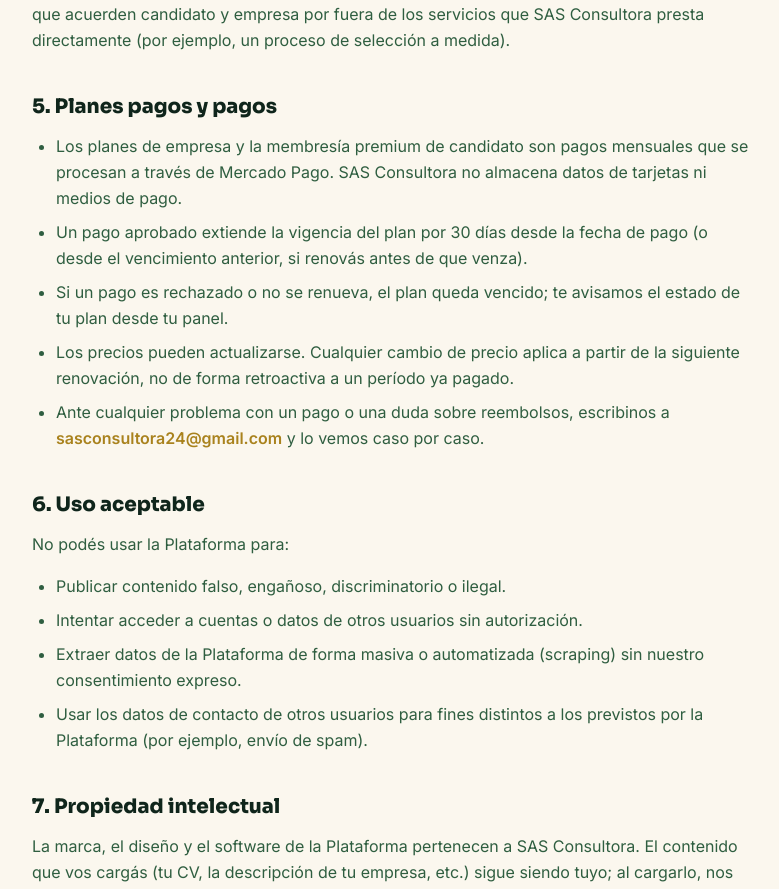
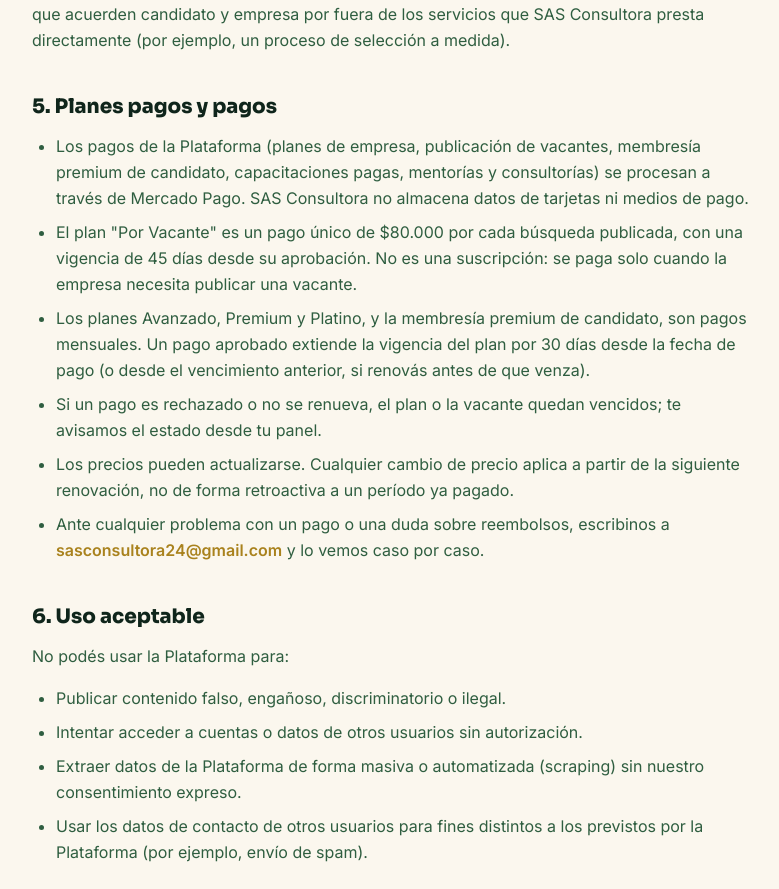
Before and after one commit to sasconsultora24-rgb/talento-desarrollo, a React (Vite) app: page /#/terminos in a window 1280 px wide. Shown: the part 1040-1929 px from the top of the page, without its empty margins (248-1027 px from the left). Built offline with nearby package versions, Linux system fonts and the light colour scheme; no server answers; the database is empty.

Commit message:
QA final: fix login/redirects para rol integrante, grid de 4 planes PYME, texto legal de planes actualizado

```diff
--- a/src/pages/Capacitaciones.jsx
+++ b/src/pages/Capacitaciones.jsx
@@ -31,6 +31,10 @@ export default function Capacitaciones() {
   const [error, setError] = useState("");
 
   async function handleInscribir(id) {
+    if (session.role === "integrante") {
+      navigate("/integrante");
+      return;
+    }
     if (session.role !== "candidato" && session.role !== "empresa") {
       navigate("/registro");
       return;
@@ -45,6 +49,10 @@ export default function Capacitaciones() {
   }
 
   async function handleComprarAcceso(id) {
+    if (session.role === "integrante") {
+      navigate("/integrante");
+      return;
+    }
     if (session.role !== "candidato" && session.role !== "empresa") {
       navigate("/registro");
       return;
--- a/src/pages/Ingresar.jsx
+++ b/src/pages/Ingresar.jsx
@@ -20,6 +20,7 @@ export default function Ingresar() {
     if (!intentado || resolviendo) return;
     if (session.role === "candidato") navigate("/candidato");
     else if (session.role === "empresa") navigate("/empresa");
+    else if (session.role === "integrante") navigate("/integrante");
     else if (session.role === "admin") navigate("/admin");
     else if (session.authUserId) {
       setError("Tu cuenta no tiene un perfil asociado todavía. Contactanos si creés que es un error.");
--- a/src/pages/PagoResultado.jsx
+++ b/src/pages/PagoResultado.jsx
@@ -46,7 +46,14 @@ export default function PagoResultado() {
     // eslint-disable-next-line react-hooks/exhaustive-deps
   }, [estado]);
 
-  const volverA = session.role === "empresa" ? "/empresa" : session.role === "candidato" ? "/candidato" : "/";
+  const volverA =
+    session.role === "empresa"
+      ? "/empresa"
+      : session.role === "candidato"
+      ? "/candidato"
+      : session.role === "integrante"
+      ? "/integrante"
+      : "/";
 
   return (
     <div className="max-w-lg mx-auto px-4 py-24 text-center">
--- a/src/pages/ParaPymes.jsx
+++ b/src/pages/ParaPymes.jsx
@@ -216,7 +216,7 @@ export default function ParaPymes() {
             subtitle="Elegí el nivel de acompañamiento que necesita tu PYME. Cada plan también define qué tenés incluido en las otras 3 áreas de arriba."
             center
           />
-          <div className="grid md:grid-cols-3 gap-6">
+          <div className="grid sm:grid-cols-2 lg:grid-cols-4 gap-6">
             {planesEmpresas.map((p, i) => (
               <Card key={p.id} className={`p-6 flex flex-col ${i === 1 ? "border-2 border-gold-500 shadow-soft" : ""}`}>
                 {i === 1 && <Badge tone="gold">Más elegido</Badge>}
--- a/src/pages/Recuperar.jsx
+++ b/src/pages/Recuperar.jsx
@@ -39,6 +39,7 @@ export default function Recuperar() {
   function irAlPanel() {
     if (session.role === "candidato") navigate("/candidato");
     else if (session.role === "empresa") navigate("/empresa");
+    else if (session.role === "integrante") navigate("/integrante");
     else if (session.role === "admin") navigate("/admin");
     else navigate("/");
   }
--- a/src/pages/TerminosCondiciones.jsx
+++ b/src/pages/TerminosCondiciones.jsx
@@ -64,17 +64,23 @@ export default function TerminosCondiciones() {
       <H2>5. Planes pagos y pagos</H2>
       <ul className="list-disc pl-6 mb-4">
         <Li>
-          Los planes de empresa y la membresía premium de candidato son pagos mensuales que se
-          procesan a través de Mercado Pago. SAS Consultora no almacena datos de tarjetas ni
-          medios de pago.
+          Los pagos de la Plataforma (planes de empresa, publicación de vacantes, membresía
+          premium de candidato, capacitaciones pagas, mentorías y consultorías) se procesan a
+          través de Mercado Pago. SAS Consultora no almacena datos de tarjetas ni medios de pago.
         </Li>
         <Li>
-          Un pago aprobado extiende la vigencia del plan por 30 días desde la fecha de pago (o
-          desde el vencimiento anterior, si renovás antes de que venza).
+          El plan "Por Vacante" es un pago único de $80.000 por cada búsqueda publicada, con una
+          vigencia de 45 días desde su aprobación. No es una suscripción: se paga solo cuando la
+          empresa necesita publicar una vacante.
         </Li>
         <Li>
-          Si un pago es rechazado o no se renueva, el plan queda vencido; te avisamos el estado
-          de tu plan desde tu panel.
+          Los planes Avanzado, Premium y Platino, y la membresía premium de candidato, son pagos
+          mensuales. Un pago aprobado extiende la vigencia del plan por 30 días desde la fecha de
+          pago (o desde el vencimiento anterior, si renovás antes de que venza).
+        </Li>
+        <Li>
+          Si un pago es rechazado o no se renueva, el plan o la vacante quedan vencidos; te
+          avisamos el estado desde tu panel.
         </Li>
         <Li>
           Los precios pueden actualizarse. Cualquier cambio de precio aplica a partir de la
```
